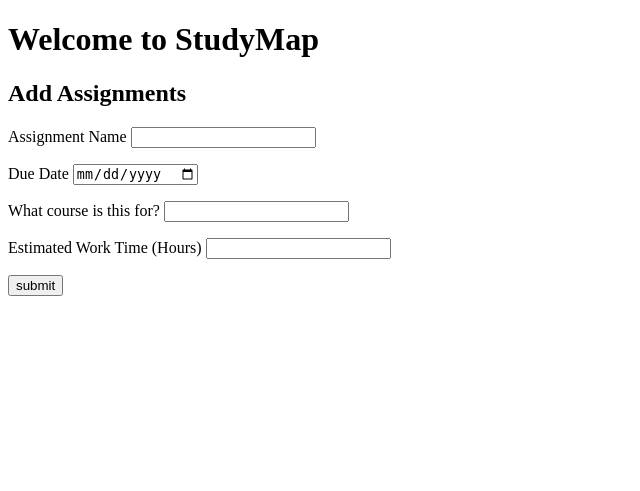
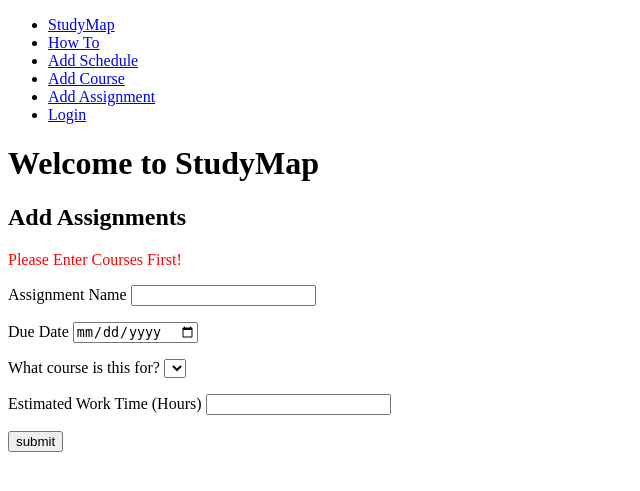
Before and after one commit to sharonday/StudyMap, a Flask app: page /assignment in a window 1280 px wide. Shown: the top 491 px of the page, without its empty margins (0-640 px from the left). Run offline with Flask 2, Linux system fonts and the light colour scheme; data that the repository does not hold is empty.

Commit message:
Add files via upload

```diff
--- a/templates/assignment.html
+++ b/templates/assignment.html
@@ -11,6 +11,33 @@
 
 
 <body>
+      <!-- A grey horizontal navbar that becomes vertical on small screens -->
+<nav class="navbar navbar-expand-sm bg-dark navbar-dark">
+
+  <!-- Links -->
+  <ul class="navbar-nav">
+    <li class="nav-item">
+      <a class="nav-link" href="#">StudyMap</a>
+    </li>
+    <li class="nav-item">
+      <a class="nav-link" href="#">How To</a>
+    </li>
+    <li class="nav-item">
+      <a class="nav-link" href="/free_hours">Add Schedule</a>
+    </li>
+    <li class="nav-item">
+      <a class="nav-link" href="/course">Add Course</a>
+    </li>
+    <li class="nav-item">
+      <a class="nav-link" href="/assignment">Add Assignment</a>
+    </li>
+    <li class="nav-item">
+      <a class="nav-link" href="/login">Login</a>
+    </li>
+
+  </ul>
+
+</nav>
     <main class = "mid-column">
         <header class = "top-heading-course">
         <h1>Welcome to StudyMap</h1>
@@ -20,22 +47,28 @@
             <h2 class="center-headings-course">Add Assignments</h2>
             <form id = "assignments" action= "/add-assignment/" method = "POST">
                 <p>
-
+                    {% if courses|length == 0 %}
+                     <p style="color:red">Please Enter Courses First!</p>
+                    {% endif %}
                     <label>Assignment Name</label>
-                    <input type = "text" name = "hwname">
+                    <input type = "text" name = "hwname" required>
                 </p>
                 <p>
                     <label>Due Date</label>
-                    <input type = "date" name = "hwdate">
+                    <input type = "date" name = "hwdate" required>
                 </p>
                     <label>What course is this for?</label>
-                    <input type = "text" name = "hwcourse">
+                    <select name="hwcourse">
+                         {% for c in courses %}
+                         <option value="{{c}}">{{c}}</option>
+                         {% endfor %}
+                     </select>
                 <p>
                     <label>Estimated Work Time (Hours)</label>
-                    <input type = "number" min="1" name = "hours">
+                    <input type = "number" min="1" name = "hours" required>
                 </p>
                 <p>
-                    <input type="submit" value = "submit">
+                    <input type="submit" id = "submit" value = "submit">
                 </p>
             </form>
             <script>
@@ -53,7 +86,7 @@
                 }
                 window.onload = () =>{
 
-                        document.getElementById("assignments").addEventListener('click', displayinfo);
+                        document.getElementById("submit").addEventListener('click', displayinfo);
 
                 }
             </script>
```
